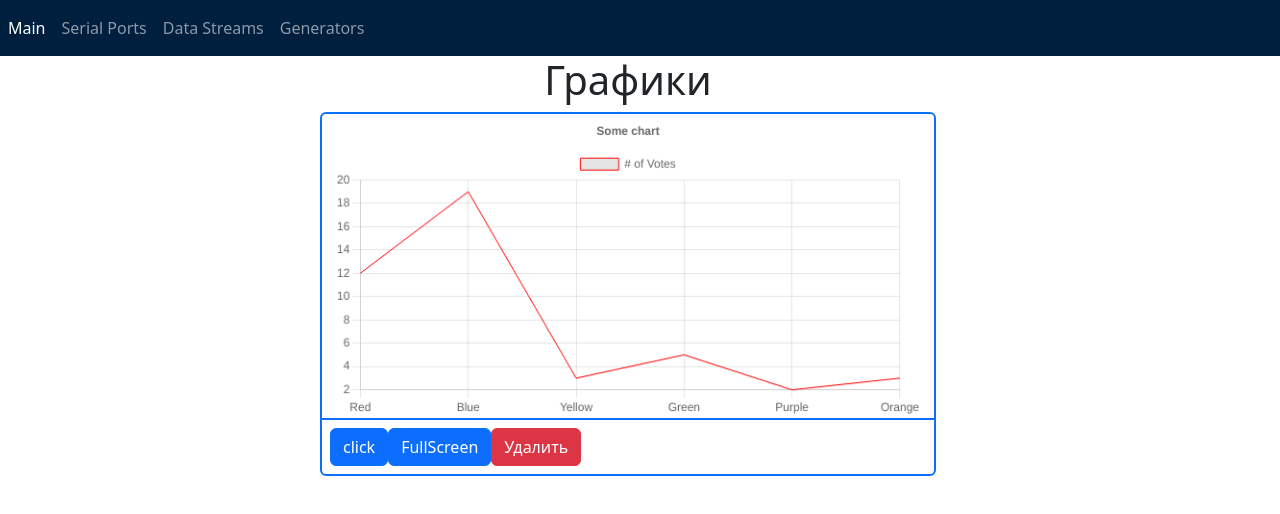
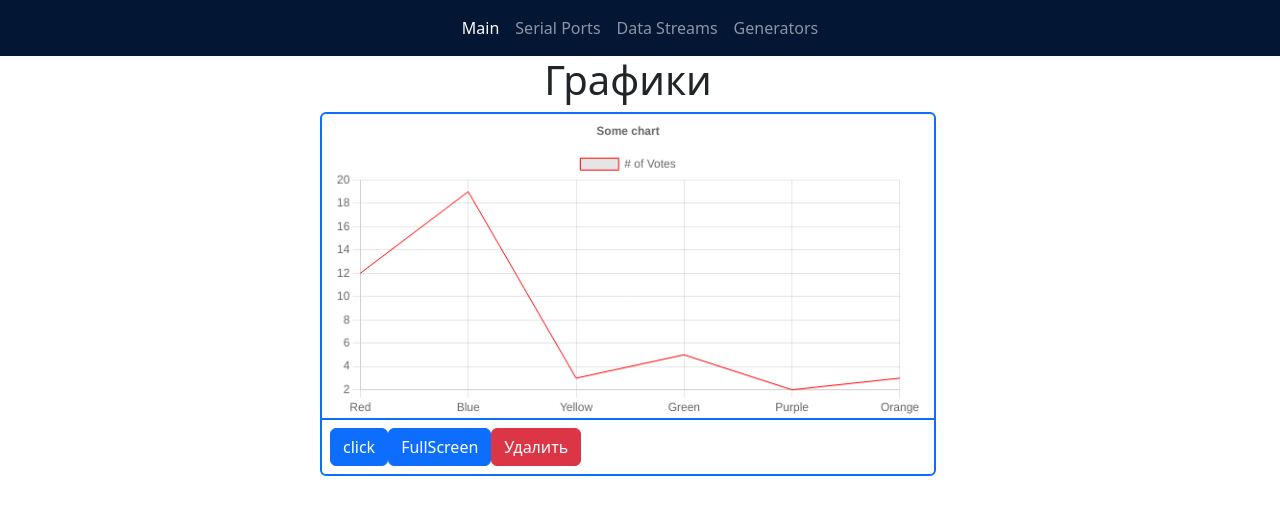
Before and after one commit to ArthurKoba/series-communication, a React (Create React App) app: page / in a window 1280 px wide. Shown: the top 514 px of the page. Built offline with nearby package versions, Linux system fonts and the light colour scheme.

Commit message:
centering navbar links

```diff
--- a/src/app.scss
+++ b/src/app.scss
@@ -6,5 +6,9 @@
 }
 
 .navbar {
-  background-color: #001f3f;
+  background-color: $blue-900;
+  .navbar-nav {
+    justify-content: center;
+    width: 100%;
+  }
 }
```
